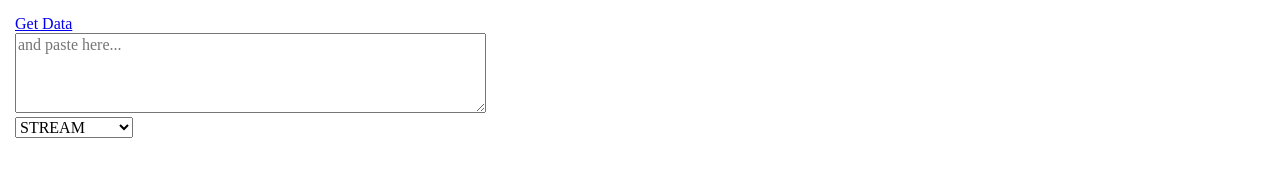
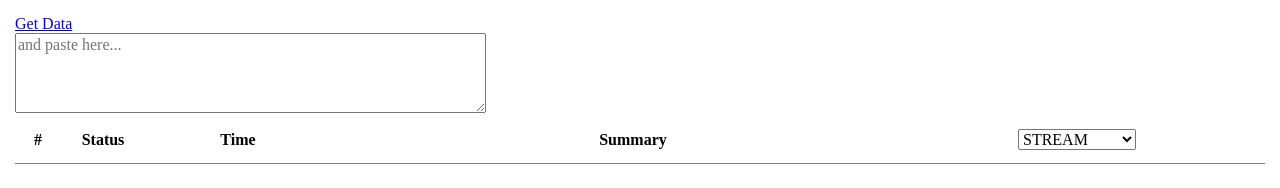
Before and after one commit to yaeda/echo-history-viewer, a website: page app/index.html in a window 1280 px wide. Drawn offline with nearby package versions, Linux system fonts and the light colour scheme.

Commit message:
Add title of list

```diff
--- a/app/index.html
+++ b/app/index.html
@@ -15,10 +15,20 @@
       <div>
         <textarea id="text_area" rows="4" cols="50" placeholder="and paste here..."></textarea>
       </div>
-      <select id="type_selection">
-        <option>STREAM</option>
-        <option>UTTERANCE</option>
-      </select>
+
+      <div class="list-title">
+        <span class="activity-summary">Summary</span>
+        <span class="activity-number">#</span>
+        <span class="activity-status">Status</span>
+        <span class="activity-time">Time</span>
+        <span class="activity-download"></span>
+        <span class="activity-audio">
+          <select class="type-selection">
+            <option>STREAM</option>
+            <option>UTTERANCE</option>
+          </select>
+        </span>
+      </div>
 
       <ol id="data_list"></ol>
     </div>
--- a/app/scripts/main.js
+++ b/app/scripts/main.js
@@ -30,7 +30,7 @@ $(function () {
     }
   });
 
-  $typeSelection = $('#type_selection').on('change', function (e) {
+  $typeSelection = $('.type-selection').on('change', function (e) {
     selectedIndex = e.currentTarget.selectedIndex;
     showData();
   });
--- a/app/styles/style.css
+++ b/app/styles/style.css
@@ -2,26 +2,42 @@
   padding: 15px;
 }
 
+.list-title {
+  height: 30px;
+  font-weight: bold;
+  border-bottom: 1px solid gray;
+}
+
 #data_list {
   padding: 0;
+  margin: 0;
   list-style: none;
 }
 
+.list-title,
 #data_list li {
   position: relative;
   padding: .5rem;
   height: 30px;
 }
 
+.list-title > .activity-number,
+.list-title > .activity-status,
+.list-title > .activity-time,
+.list-title > .activity-summary,
+.list-title > .activity-audio,
+.list-title > .activity-download,
 #data_list li > .activity-number,
 #data_list li > .activity-status,
 #data_list li > .activity-time,
 #data_list li > .activity-summary,
+#data_list li > .activity-audio,
 #data_list li > .activity-download {
   display: block;
   position: relative;
   box-sizing: border-box;
   float: left;
+  min-height: 1px;
   line-height: 30px;
   text-align: center;
   overflow: hidden;
@@ -29,18 +45,22 @@
   text-overflow: ellipsis;
 }
 
+.list-title > .activity-number,
 #data_list li > .activity-number {
   width: 30px;
 }
 
+.list-title > .activity-status,
 #data_list li > .activity-status {
   width: 100px;
 }
 
+.list-title > .activity-time,
 #data_list li > .activity-time {
   width: 170px;
 }
 
+.list-title > .activity-summary,
 #data_list li > .activity-summary {
   position: absolute;
   width: 100%;
@@ -49,11 +69,18 @@
   text-align: left;
 }
 
+.list-title > .activity-summary {
+  text-align: center;
+}
+
+.list-title > .activity-audio,
 #data_list li > .activity-audio {
   width: 300px;
   float: right;
+  text-align: center;
 }
 
+.list-title > .activity-download,
 #data_list li > .activity-download {
   width: 30px;
   float: right;
```
